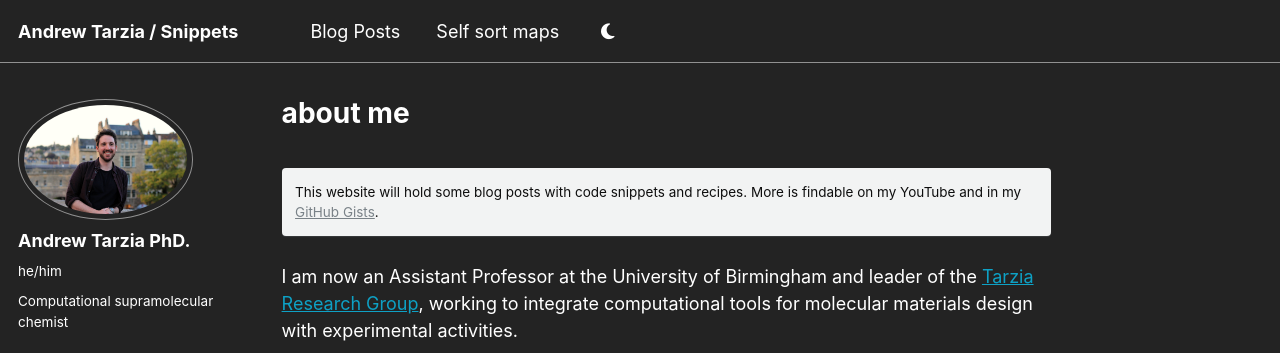
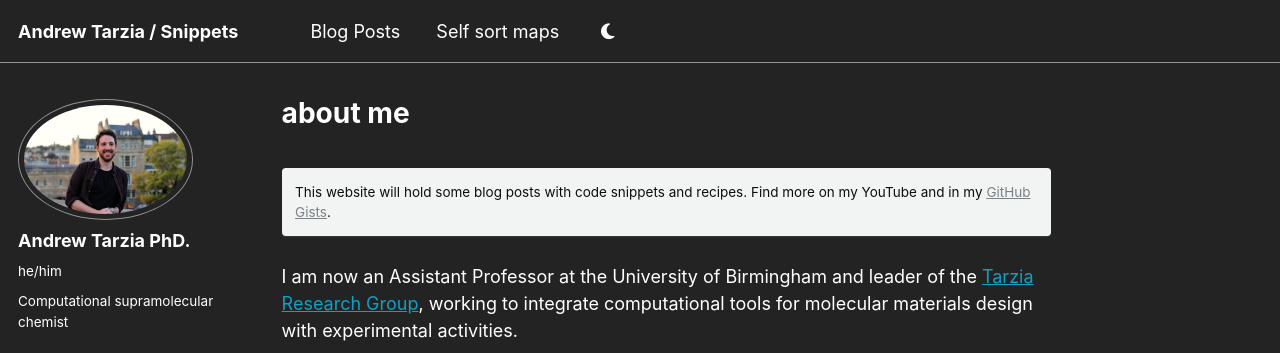
Before and after one commit to andrewtarzia/andrewtarzia.github.io, a Jekyll site: the page built from _pages/about.md, in a window 1280 px wide and 1240 px high. Shown: the top 353 px of the window. Built offline with Jekyll 4.4.1, drawn with Linux system fonts in a browser that asks for light colours; some web fonts are replaced; a script that is not in the unit is left out.

Commit message:
Update about.md

```diff
--- a/_pages/about.md
+++ b/_pages/about.md
@@ -8,7 +8,7 @@ redirect_from:
   - /about.html
 ---
 
-This website will hold some blog posts with code snippets and recipes. More is findable on my YouTube and in my [GitHub Gists](https://gist.github.com/andrewtarzia).
+This website will hold some blog posts with code snippets and recipes. Find more on my YouTube and in my [GitHub Gists](https://gist.github.com/andrewtarzia).
 {: .notice}
 
 I am now an Assistant Professor at the University of Birmingham and leader of the [Tarzia Research Group](https://TarziaResearchGroup.github.io), working to integrate computational tools for molecular materials design with experimental activities.
```
